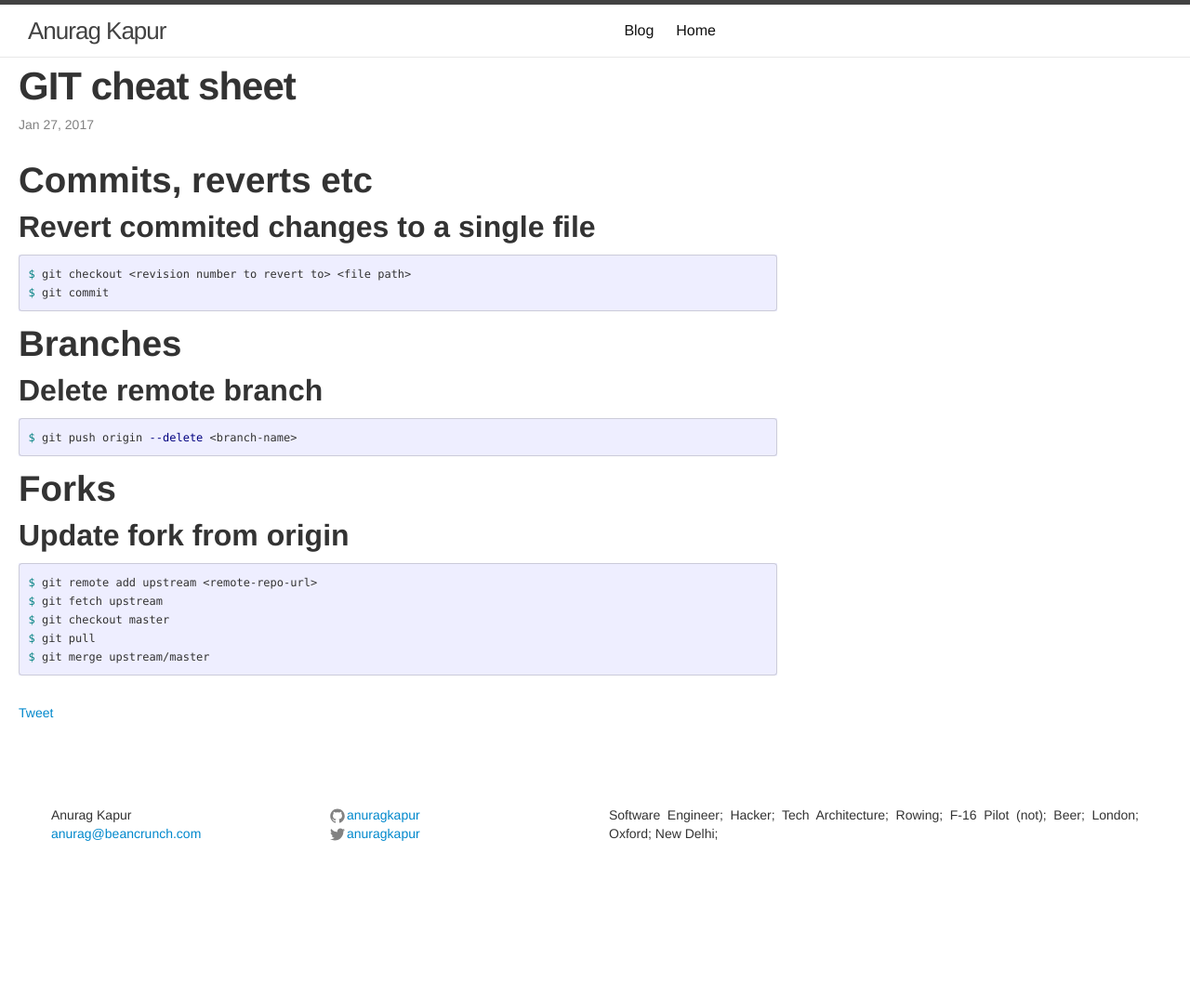
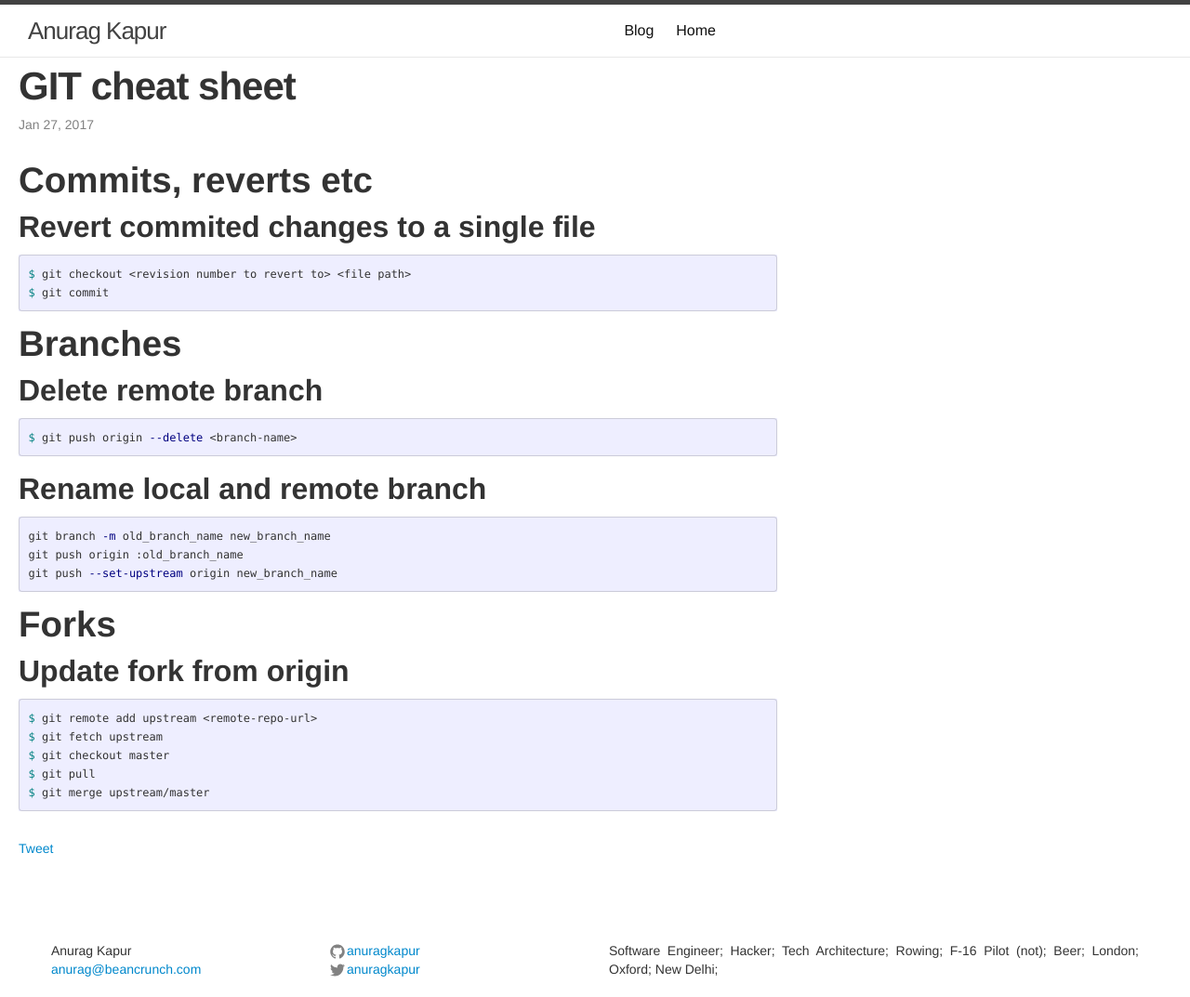
Before and after one commit to anuragkapur/anuragkapur.github.io, a Jekyll site: the page built from blog/cheat-sheets/_posts/2017-01-27-git-cheat-sheet.md, in a window 1280 px wide. Shown: the whole page at 93% size. Built offline with Jekyll 4.4.1, drawn with Linux system fonts in a browser that asks for light colours; comment, search, counter and statistics services are not loaded; before the commit the page ends 927 px from its top, so only the background shows below that.

Commit message:
Add branch renaming command(s)

````diff
--- a/blog/cheat-sheets/_posts/2017-01-27-git-cheat-sheet.md
+++ b/blog/cheat-sheets/_posts/2017-01-27-git-cheat-sheet.md
@@ -21,6 +21,13 @@ $ git commit
 $ git push origin --delete <branch-name>
 ```
 
+## Rename local and remote branch
+```shell
+git branch -m old_branch_name new_branch_name
+git push origin :old_branch_name
+git push --set-upstream origin new_branch_name
+```
+
 # Forks
 
 ## Update fork from origin
````
